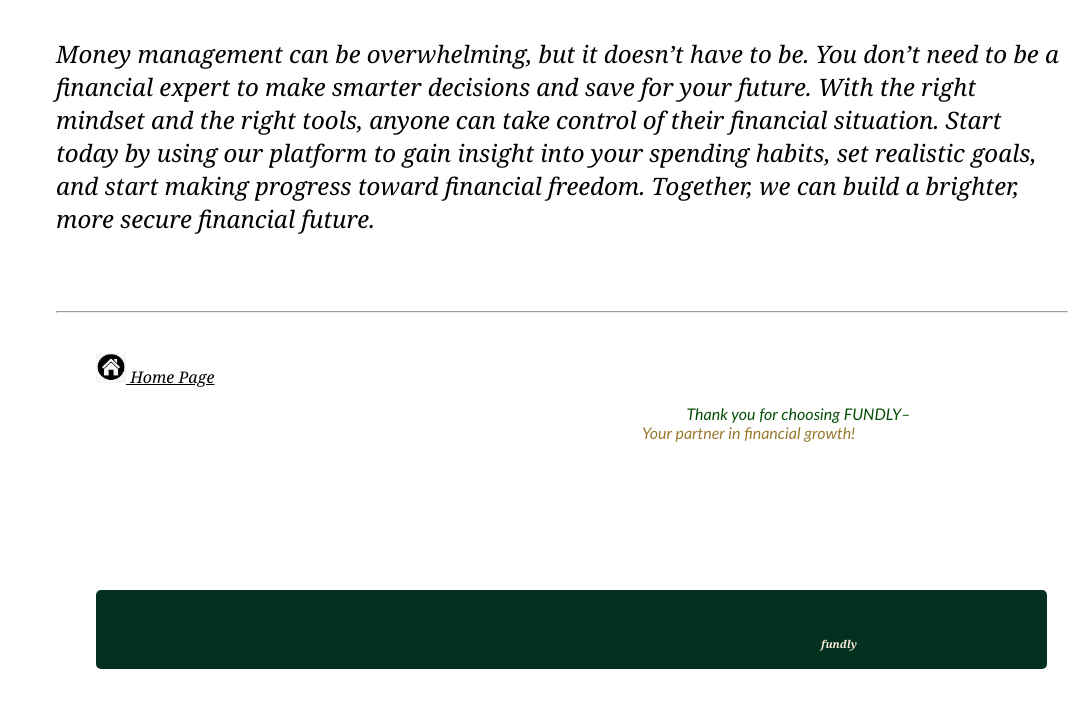
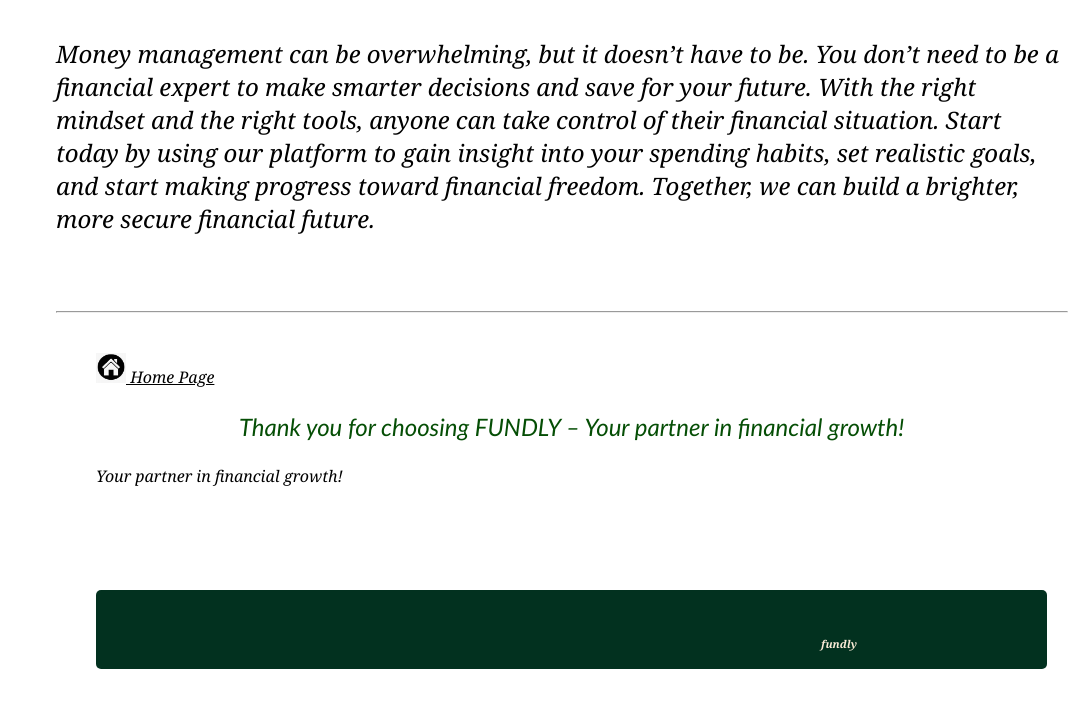
Before and after one commit to rgdalsh/fundly, a plain HTML site: page about.html in a window 1280 px wide. Shown: the part 1726-2433 px from the top of the page, without its empty margins (204-1280 px from the left). Drawn offline with Linux system fonts and the light colour scheme.

Commit message:
Update about.html

```diff
--- a/about.html
+++ b/about.html
@@ -50,9 +50,11 @@
     <a href="index.html" >
         <img src="home.jpg" alt="Home Page" height="30px" width="30px" /> Home Page
     </a><br/>
-    <pre style="color: rgb(5, 78, 5);font-style: italic;text-indent: 6in;
+    <p style="color: rgb(5, 78, 5); font-style: italic; text-align: center;
 font-family:'Trebuchet MS', 'Lucida Sans Unicode', 'Lucida Grande', 'Lucida Sans', Arial, sans-serif;">
-    Thank you for choosing FUNDLY–
+    Thank you for choosing FUNDLY – Your partner in financial growth!
+</p>
+
                                                                                                                                                   <span>Your partner in financial growth!</span>             </pre>
 </div>
 
```
